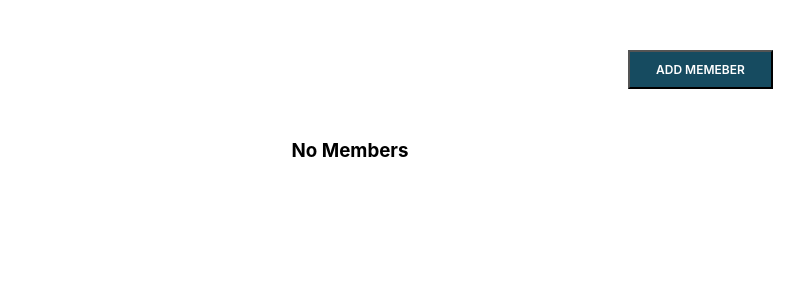
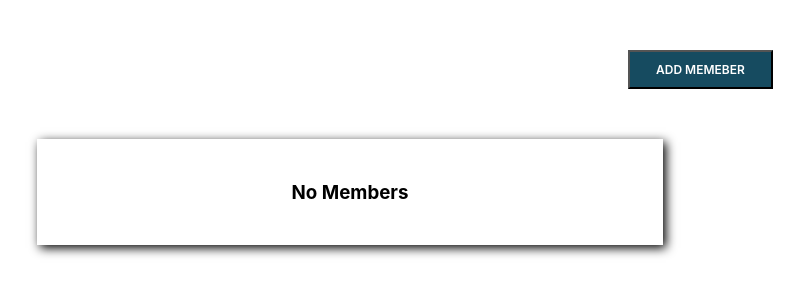
Before and after one commit to KatlegoMakofane/Crud_Applicaiion, a React (Create React App) app: page / in a window 1280 px wide. Shown: the top 300 px of the page, without its empty margins (290-1094 px from the left). Built offline with nearby package versions, Linux system fonts and the light colour scheme.

Commit message:
Update EmployeeForm.css

```diff
--- a/src/Components/EmployeeForm.css
+++ b/src/Components/EmployeeForm.css
@@ -27,6 +27,18 @@
   height: 106px;
   display: flex;
   justify-content: space-between;
+}
+.Member__container1{
+
+  background: #FFF;
+  box-shadow: 3px 3px 10px 0px black;
+  /* border:3px solid blue; */
+  margin: auto;
+  width: 626px;
+  height: 106px;
+  display: flex;
+  align-items: center;
+  justify-content: center;
 }
 .card {
   /* border: 3px red solid; */
```
